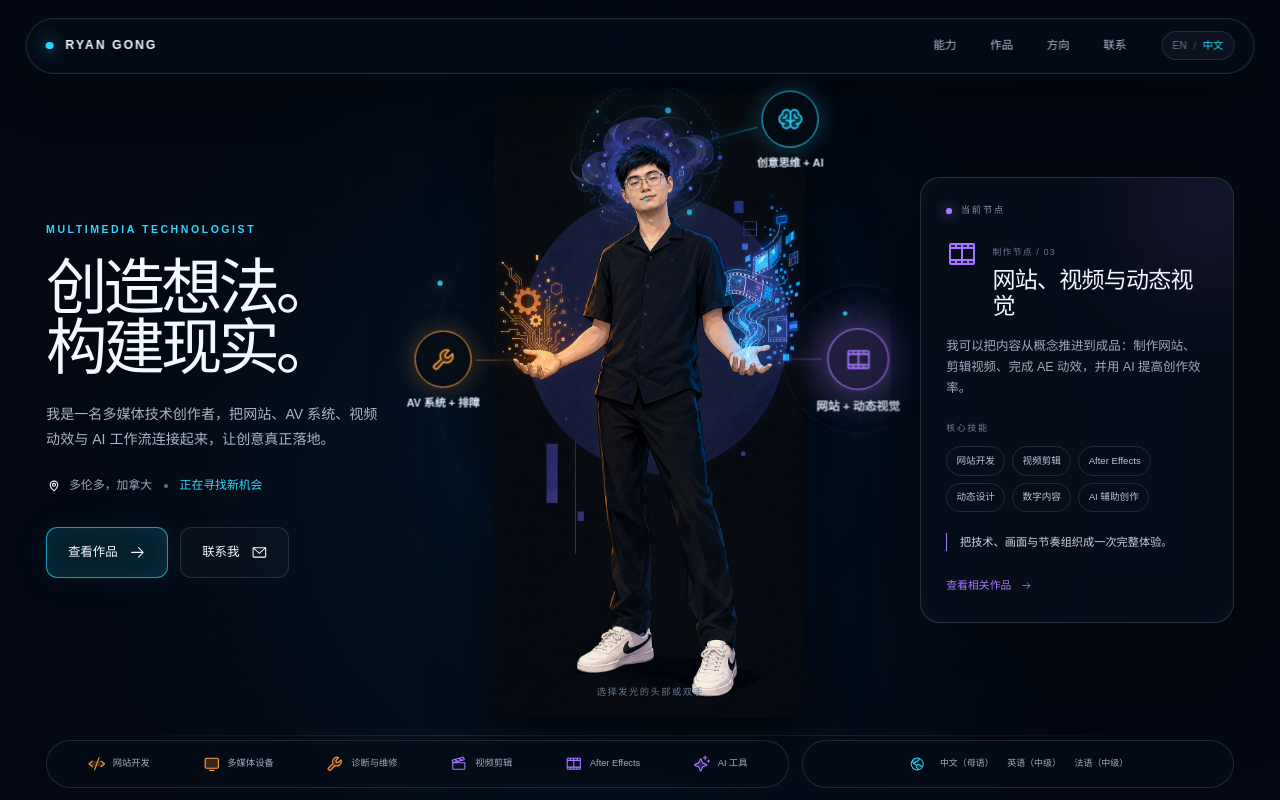
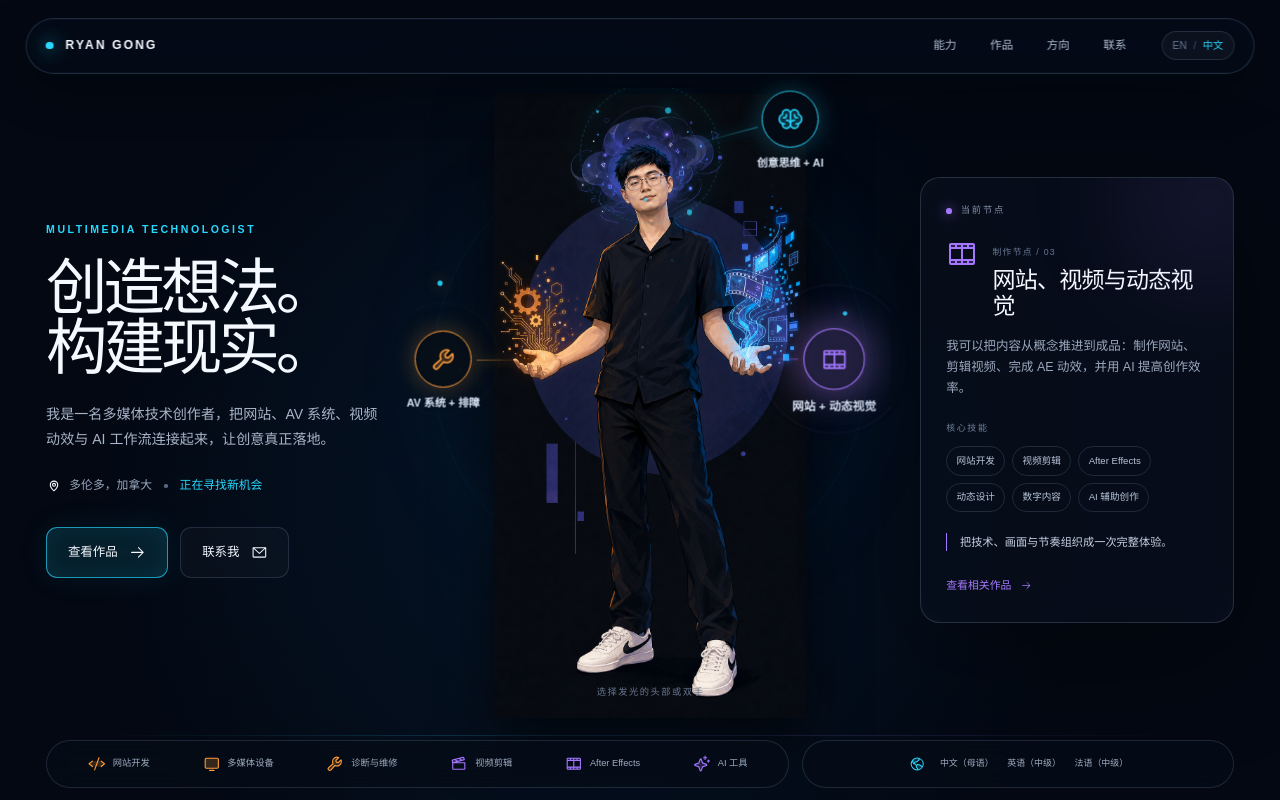
Before and after one commit to ryangong3/ryangong3.github.io, a Next.js app: page / in a window 1280 px wide. Shown: the top 800 px of the page. Built offline with nearby package versions, Linux system fonts and the light colour scheme.

Commit message:
Move right character control closer

```diff
--- a/app/globals.css
+++ b/app/globals.css
@@ -295,7 +295,7 @@ a:focus-visible {
   --mind-control-x: 79%;
   --mind-control-y: 5%;
   --left-control-x: 7%;
-  --right-control-x: 93%;
+  --right-control-x: 88%;
   position: relative;
   z-index: 2;
   height: 39rem;
@@ -586,7 +586,7 @@ a:focus-visible {
   position: absolute;
   top: 50%;
   right: calc(100% + 0.35rem);
-  width: clamp(2.25rem, 6.5vw, 3.5rem);
+  width: clamp(1.125rem, 3.25vw, 1.75rem);
   height: 1px;
   background: linear-gradient(90deg, transparent, currentColor);
   box-shadow: 0 0 0.7rem currentColor;
```
